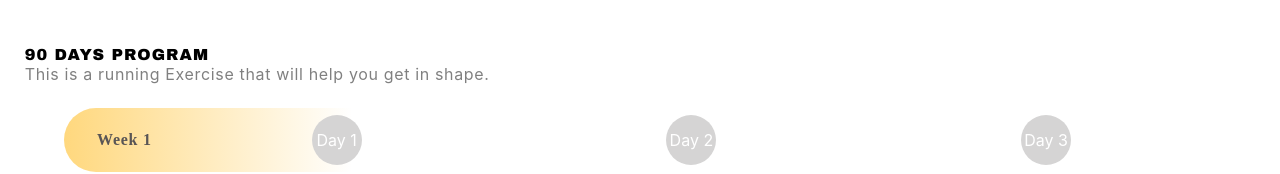
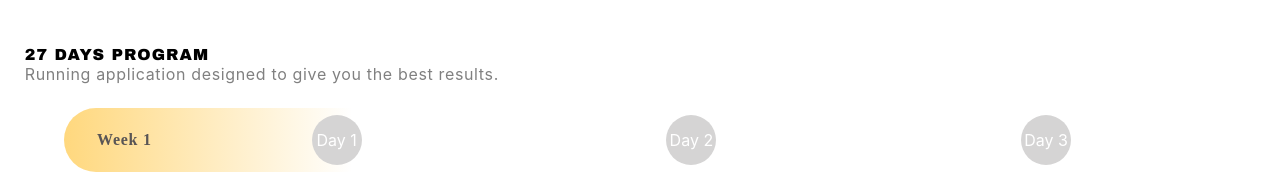
Before and after one commit to KaltrinaDragobuzhda/couch-running, a React (Create React App) app: page / in a window 1280 px wide. Shown: the top 174 px of the page. Built offline with nearby package versions, Linux system fonts and the light colour scheme.

Commit message:
changed the content of the heading and paragraph tag

```diff
--- a/src/HomeComponent/HomeComponent.js
+++ b/src/HomeComponent/HomeComponent.js
@@ -26,9 +26,8 @@ function HomeComponent () {
   }
   return (
     <nav>
-      <div className="header">90 DAYS PROGRAM</div>
-      <div className="paragraph">This is a running Exercise that will help
-        you get in shape.
+      <div className="header">27 DAYS PROGRAM</div>
+      <div className="paragraph">Running application designed to give you the best results.
       </div>
       <div className="nav-links">
 
```
